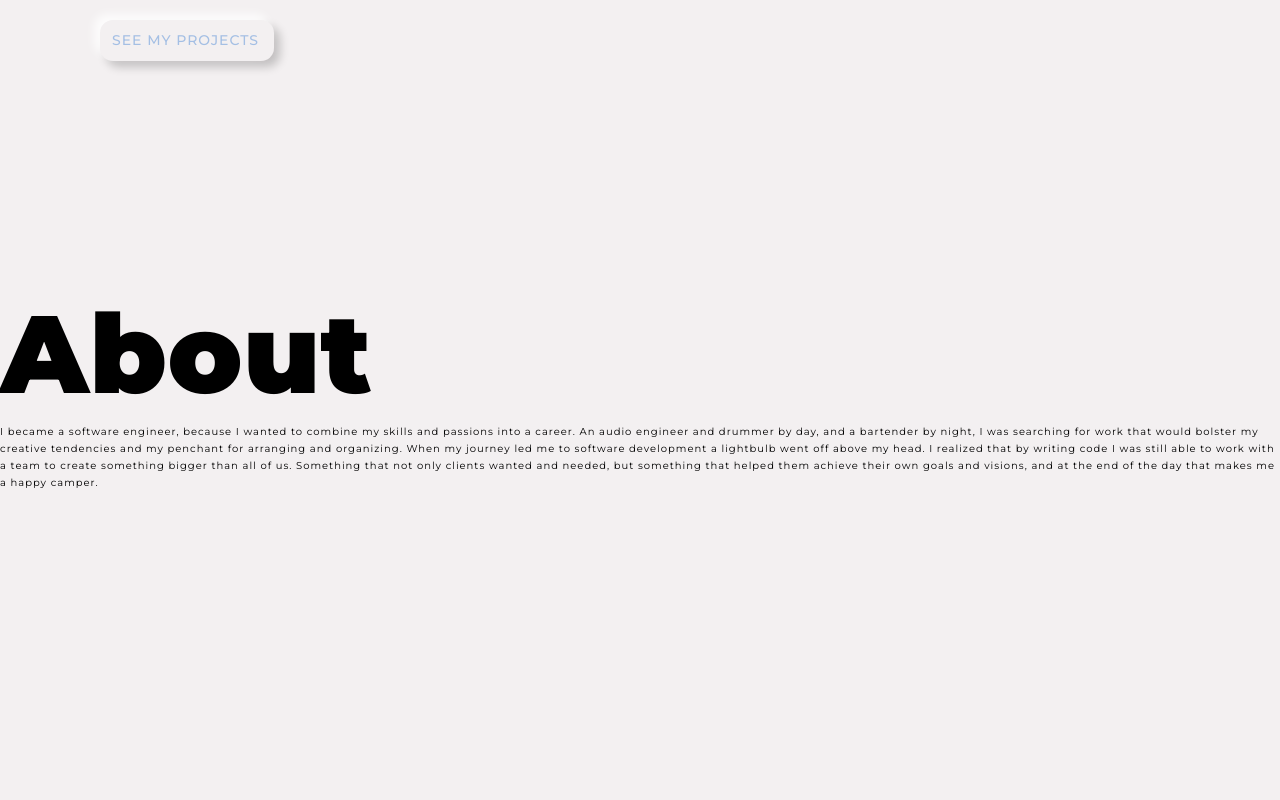
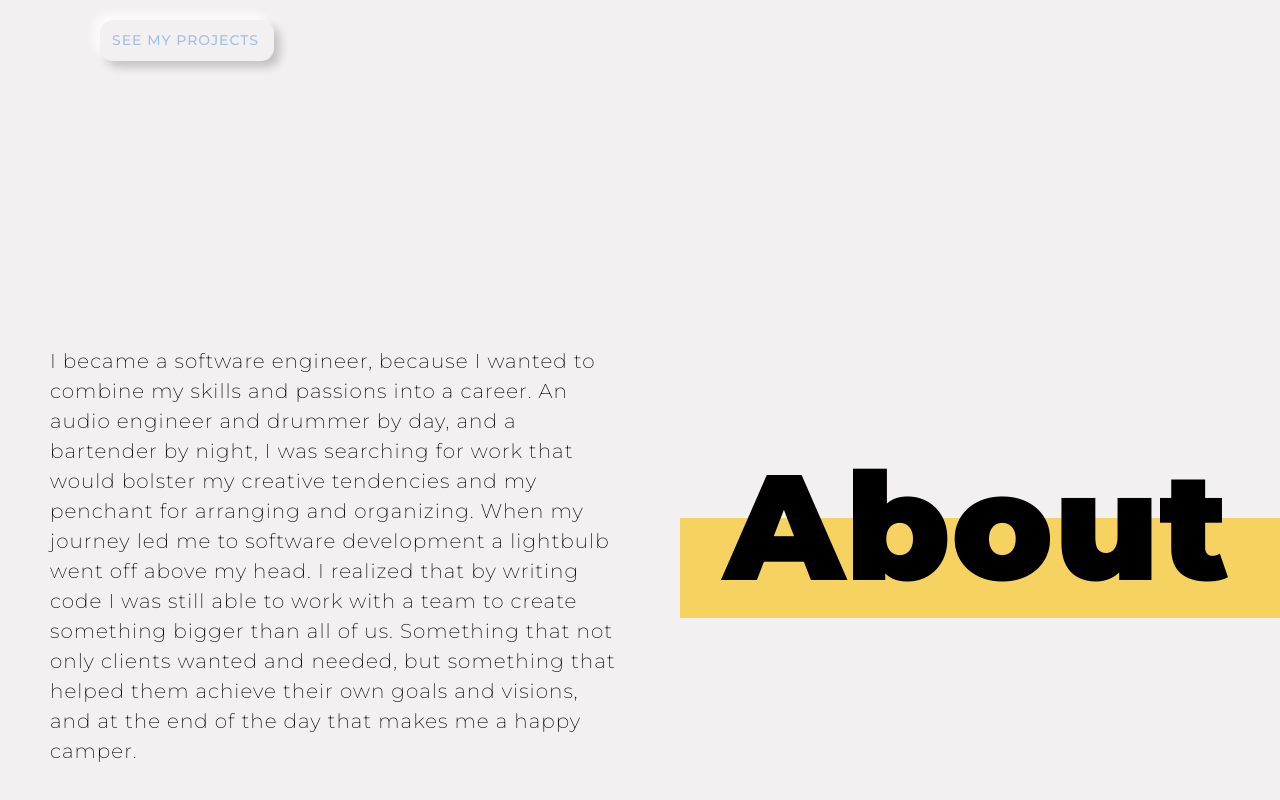
Before and after one commit to tslilpress/portfolio-v2, a website: page index.html in a window 1280 px wide. Shown: the part 504-1304 px from the top of the page. Before the commit the page ends 995 px from the top, so only its background shows below. Drawn offline with Linux system fonts and the light colour scheme.

Commit message:
finished about section

```diff
--- a/index.html
+++ b/index.html
@@ -41,8 +41,10 @@
     </header>
     <main>
         <section class="section-about">
-            <div class="about-container">
-                <h1 class="heading-primary">About</h1>
+            <div class="section-about__container u-section-padding">
+                <h1 class="heading-primary heading-primary__main">About
+                    <div class="line line--yellow">&nbsp;</div>
+                </h1>
                 <p class="paragraph">
                     I became a software engineer, because I wanted to combine my skills and passions into a career. An audio engineer and drummer by day, and a bartender by night, I was searching for work that would bolster my creative tendencies and my penchant for arranging and organizing. When my journey led me to software development a lightbulb went off above my head. I realized that by writing code I was still able to work with a team to create something bigger than all of us. Something that not only clients wanted and needed, but something that helped them achieve their own goals and visions, and at the end of the day that makes me a happy camper.
                 </p>
--- a/sass/base/_typography.scss
+++ b/sass/base/_typography.scss
@@ -12,6 +12,9 @@ body {
     display: flex;
     flex-direction: column;
 
+    &__main {
+        font-size: 15rem;
+    }
 
     &--top {
         margin-bottom: 8rem;
@@ -31,3 +34,10 @@ body {
     animation: textScramble 1s ease-out;
 
 }
+
+.paragraph {
+    font-size: 2rem;
+    font-weight: 200;
+    margin-right: 10rem;
+    line-height: 3rem;
+}
--- a/sass/base/_utilities.scss
+++ b/sass/base/_utilities.scss
@@ -0,0 +1,2 @@
+.u-section-margin { margin-top: 5rem; }
+.u-section-padding { padding: 5rem; }
--- a/sass/components/_line.scss
+++ b/sass/components/_line.scss
@@ -12,4 +12,10 @@
         left: 0;
         animation: lineFaeIn 1s ease-in;
     }
+
+    &--yellow {
+        background-color: rgba($color-resume-yellow, 0.6);
+        right: 0;
+        height: 10rem;
+    }
 }
--- a/sass/pages/_home.scss
+++ b/sass/pages/_home.scss
@@ -1,4 +1,10 @@
 .section-about {
-    background-color: $color-white-gray;
-    margin-top: 5rem;
+    height: 90vh;
+
+    &__container {
+        display: flex;
+        flex-direction: row-reverse;
+        align-items: center;
+        justify-content: space-between;
+    }
 }
```
Also changed, not shown: sass/layout/_header.scss (+0 -7 lines), css/style.css.
